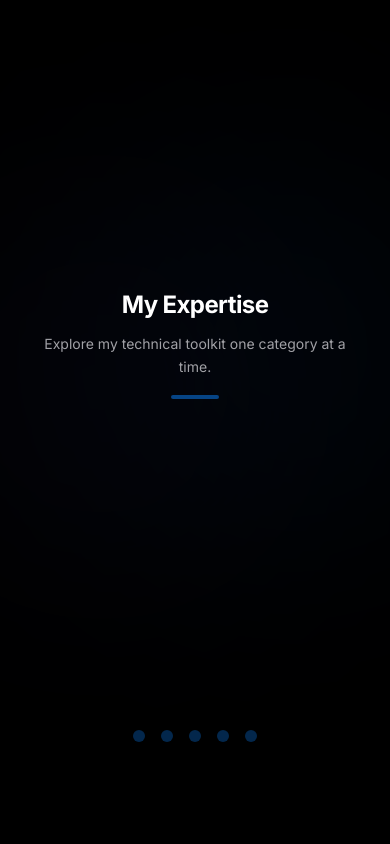
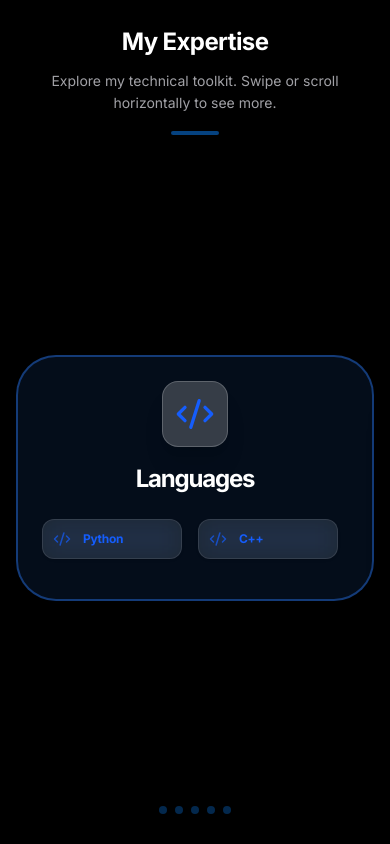
Before and after one commit to TheHKJ04/Portfolio, a React (Vite) app: page / in a window 390 px wide. Shown: the part 2080-2924 px from the top of the page. Built offline with nearby package versions, Linux system fonts and the light colour scheme.

Commit message:
Refactor HorizontalCertificates and HorizontalSkills
Refactor HorizontalCertificates and HorizontalSkills components for better responsiveness and scrolling functionality. Update layout and styles for improved user experience.

```diff
--- a/src/App.tsx
+++ b/src/App.tsx
@@ -4,6 +4,7 @@
  */
 
 import React, { useState, useEffect, useRef } from 'react';
+import { createPortal } from 'react-dom';
 import {
   Menu,
   X,
@@ -20,6 +21,7 @@ import {
   FileText,
   Send,
   ChevronRight,
+  ChevronLeft,
   User,
   Cpu,
   Database,
@@ -308,7 +310,7 @@ const ACHIEVEMENTS: Achievement[] = [
       title: "Dean's Top 10%",
       organization: "LPU",
       description: "Among the top performing students",
-      date: "Jan' 2026",
+      date: "Jan' 2026 - Present",
       icon: <GraduationCap size={32} />
     },
   {
@@ -708,12 +710,12 @@ const SkillCard = ({ name, icon }: { name: string; icon?: React.ReactNode }) =>
 );
 
 const SkillCategory = ({ title, icon, skills, colorClass }: { title: string, icon: React.ReactNode, skills: any[], colorClass: string }) => (
-  <div className="w-screen h-screen flex-shrink-0 flex items-center justify-center p-4 sm:p-8 lg:p-12">
+  <div className="w-screen min-h-[70vh] flex-shrink-0 flex items-center justify-center p-4 sm:p-8 lg:p-12 snap-center">
     <motion.div
       initial={{ opacity: 0, scale: 0.8 }}
       whileInView={{ opacity: 1, scale: 1 }}
       transition={{ duration: 0.6, type: "spring", bounce: 0.3 }}
-      className={`p-6 sm:p-10 lg:p-14 rounded-[2.5rem] sm:rounded-[3.5rem] backdrop-blur-3xl border-2 shadow-2xl w-full max-w-5xl flex flex-col items-center justify-center ${colorClass}`}
+      className={`p-6 sm:p-10 lg:p-14 rounded-[2.5rem] sm:rounded-[3.5rem] backdrop-blur-3xl border-2 shadow-2xl w-full max-w-5xl flex flex-col items-center justify-center ${colorClass} will-change-transform`}
     >
       <div className="mb-6 sm:mb-10 text-center">
         <motion.div
@@ -733,13 +735,16 @@ const SkillCategory = ({ title, icon, skills, colorClass }: { title: string, ico
           {title}
         </motion.h3>
       </div>
-      <div className="grid grid-cols-2 sm:grid-cols-3 lg:grid-cols-4 gap-2.5 sm:gap-4 w-full overflow-y-auto max-h-[50vh] pr-2 custom-scrollbar">
+
+      {/* Grid on desktop, Horizontal swipe on mobile */}
+      <div className="flex sm:grid sm:grid-cols-3 lg:grid-cols-4 gap-4 w-full overflow-x-auto sm:overflow-y-auto sm:max-h-[50vh] pb-4 sm:pb-0 sm:pr-2 custom-scrollbar snap-x snap-mandatory scrollbar-hide">
         {skills.map((skill, i) => (
           <motion.div
             key={skill.name}
             initial={{ opacity: 0, y: 10 }}
             whileInView={{ opacity: 1, y: 0 }}
             transition={{ delay: 0.4 + i * 0.05 }}
+            className="flex-shrink-0 w-[140px] sm:w-auto snap-center"
           >
             <SkillCard name={skill.name} icon={icon} />
           </motion.div>
@@ -750,44 +755,9 @@ const SkillCategory = ({ title, icon, skills, colorClass }: { title: string, ico
 );
 
 const HorizontalSkills = () => {
-  const targetRef = useRef<HTMLDivElement>(null);
-  const [windowWidth, setWindowWidth] = useState(window.innerWidth);
-
-  useEffect(() => {
-    const updateWidth = () => setWindowWidth(window.innerWidth);
-    window.addEventListener('resize', updateWidth);
-    return () => window.removeEventListener('resize', updateWidth);
-  }, []);
-
-  const { scrollYProgress } = useScroll({
-    target: targetRef,
-  });
-
-  // Heading animations: Moves up and fades out in the first 25% of scroll
-  const headingY = useTransform(scrollYProgress, [0, 0.25, 0.35], [0, 0, -250]);
-  const headingOpacity = useTransform(scrollYProgress, [0, 0.22, 0.3], [1, 1, 0]);
-  const headingScale = useTransform(scrollYProgress, [0, 0.25, 0.35], [1, 1, 0.8]);
-
-  // Horizontal movement:
-  // 0.00 - 0.25: Heading Intro (Categories off-screen)
-  // 0.25 - 0.35: Languages slide in
-  // 0.35 - 0.40: Languages stay
-  // 0.40 - 0.50: Libraries slide in
-  // 0.50 - 0.55: Libraries stay
-  // 0.55 - 0.65: Tools slide in
-  // 0.65 - 0.70: Tools stay
-  // 0.70 - 0.80: Databases slide in
-  // 0.80 - 0.85: Databases stay
-  // 0.85 - 0.95: Soft Skills slide in
-  // 0.95 - 1.00: Soft Skills stay
-  const xRaw = useTransform(
-    scrollYProgress,
-    [0, 0.25, 0.35, 0.40, 0.50, 0.55, 0.65, 0.70, 0.80, 0.85, 0.95, 1],
-    [windowWidth, windowWidth, 0, 0, -windowWidth, -windowWidth, -2 * windowWidth, -2 * windowWidth, -3 * windowWidth, -3 * windowWidth, -4 * windowWidth, -4 * windowWidth]
-  );
-
-  const x = useSpring(xRaw, { stiffness: 80, damping: 25, mass: 0.5 });
-  const containerOpacity = useTransform(scrollYProgress, [0.22, 0.28], [0, 1]);
+  const scrollRef = useRef<HTMLDivElement>(null);
+  const [canScrollLeft, setCanScrollLeft] = useState(false);
+  const [canScrollRight, setCanScrollRight] = useState(true);
 
   const categories = [
     { title: "Languages", icon: <Code2 />, skills: SKILLS.Languages, color: "bg-blue-500/10 border-blue-500/40 text-blue-600 dark:text-blue-300" },
@@ -797,27 +767,70 @@ const HorizontalSkills = () => {
     { title: "Soft Skills", icon: <Layout />, skills: SKILLS.nonTechnical, color: "bg-pink-500/10 border-pink-500/40 text-pink-600 dark:text-pink-300" },
   ];
 
+  const checkScroll = () => {
+    if (scrollRef.current) {
+      const { scrollLeft, scrollWidth, clientWidth } = scrollRef.current;
+      setCanScrollLeft(scrollLeft > 10);
+      setCanScrollRight(scrollLeft < scrollWidth - clientWidth - 10);
+    }
+  };
+
+  useEffect(() => {
+    const el = scrollRef.current;
+    if (el) {
+      el.addEventListener('scroll', checkScroll);
+      checkScroll();
+      return () => el.removeEventListener('scroll', checkScroll);
+    }
+  }, []);
+
+  const scroll = (direction: 'left' | 'right') => {
+    if (scrollRef.current) {
+      const { scrollLeft, scrollWidth, clientWidth } = scrollRef.current;
+      const scrollAmount = window.innerWidth * 0.8;
+
+      if (direction === 'right') {
+        if (scrollLeft + clientWidth >= scrollWidth - 10) {
+          scrollRef.current.scrollTo({ left: 0, behavior: 'smooth' });
+        } else {
+          scrollRef.current.scrollBy({ left: scrollAmount, behavior: 'smooth' });
+        }
+      } else {
+        if (scrollLeft <= 10) {
+          scrollRef.current.scrollTo({ left: scrollWidth, behavior: 'smooth' });
+        } else {
+          scrollRef.current.scrollBy({ left: -scrollAmount, behavior: 'smooth' });
+        }
+      }
+    }
+  };
+
   return (
-    <section ref={targetRef} className="relative h-[700vh] bg-portfolio-bg/10">
-      <div className="sticky top-0 h-screen flex flex-col justify-center overflow-hidden">
-        {/* Background Decorative Elements */}
-        <div className="absolute inset-0 pointer-events-none opacity-20">
-          <div className="absolute top-1/4 left-1/4 w-96 h-96 bg-portfolio-primary/20 rounded-full blur-[120px]" />
-          <div className="absolute bottom-1/4 right-1/4 w-96 h-96 bg-portfolio-secondary/20 rounded-full blur-[120px]" />
-        </div>
-
-        {/* Sticky Heading that moves up */}
-        <motion.div
-          style={{ y: headingY, opacity: headingOpacity, scale: headingScale }}
-          className="absolute inset-0 flex flex-col items-center justify-center z-20 pointer-events-none px-4"
+    <section id="skills" className="relative py-20 bg-portfolio-bg/10 overflow-hidden">
+      <div className="container mx-auto px-4 mb-12">
+        <SectionHeading title="My Expertise" subtitle="Explore my technical toolkit. Swipe or scroll horizontally to see more." />
+      </div>
+
+      <div className="relative group">
+        {/* Navigation Buttons - Always functional for circular scroll */}
+        <button
+          onClick={() => scroll('left')}
+          className="absolute left-4 top-1/2 -translate-y-1/2 z-40 p-4 rounded-full bg-white/10 backdrop-blur-md border border-white/20 text-portfolio-dark shadow-xl transition-all duration-300 hover:bg-portfolio-primary hover:text-white hidden md:flex items-center justify-center opacity-0 group-hover:opacity-100"
         >
-          <SectionHeading title="My Expertise" subtitle="Explore my technical toolkit one category at a time." />
-        </motion.div>
-
-        {/* Horizontal Categories container */}
-        <motion.div
-          style={{ x, opacity: containerOpacity }}
-          className="flex h-full items-center"
+          <ChevronLeft size={24} />
+        </button>
+
+        <button
+          onClick={() => scroll('right')}
+          className="absolute right-4 top-1/2 -translate-y-1/2 z-40 p-4 rounded-full bg-white/10 backdrop-blur-md border border-white/20 text-portfolio-dark shadow-xl transition-all duration-300 hover:bg-portfolio-primary hover:text-white hidden md:flex items-center justify-center opacity-0 group-hover:opacity-100"
+        >
+          <ChevronRight size={24} />
+        </button>
+
+        {/* Horizontal Scroll Container */}
+        <div
+          ref={scrollRef}
+          className="flex overflow-x-auto gap-0 snap-x snap-mandatory scrollbar-hide cursor-grab active:cursor-grabbing py-12 -my-12"
         >
           {categories.map((cat, i) => (
             <SkillCategory
@@ -828,27 +841,15 @@ const HorizontalSkills = () => {
               colorClass={cat.color}
             />
           ))}
-        </motion.div>
-
-        {/* Progress Dots */}
-        <div className="absolute bottom-12 left-1/2 -translate-x-1/2 flex gap-4 z-30">
-          {categories.map((_, i) => {
-            // Adjust range for progress dots
-            const start = 0.25 + (i * (0.75 / categories.length));
-            const end = 0.25 + ((i + 1) * (0.75 / categories.length));
-            const range = [start, (start + end) / 2, end];
-
-            const scale = useTransform(scrollYProgress, range, [1, 1.5, 1]);
-            const opacity = useTransform(scrollYProgress, range, [0.3, 1, 0.3]);
-
-            return (
-              <motion.div
-                key={i}
-                style={{ scale, opacity }}
-                className="w-3 h-3 rounded-full bg-portfolio-primary shadow-lg"
-              />
-            );
-          })}
+        </div>
+      </div>
+
+      {/* Swipe Indicator for Mobile */}
+      <div className="flex justify-center mt-8 md:hidden">
+        <div className="flex gap-2">
+          {categories.map((_, i) => (
+            <div key={i} className="w-2 h-2 rounded-full bg-portfolio-primary/30" />
+          ))}
         </div>
       </div>
     </section>
@@ -912,10 +913,13 @@ const CertificateCard = ({ cert, index }: { cert: Certificate, index: number })
       <div className="p-3 bg-portfolio-bg rounded-2xl text-portfolio-secondary group-hover:scale-110 transition-transform shrink-0">
         <Award size={24} />
       </div>
-      <div className="min-w-0">
+      <div className="min-w-0 flex-1">
         <h4 className="font-bold text-portfolio-dark mb-1 text-sm sm:text-base truncate">{cert.name}</h4>
         <p className="text-xs sm:text-sm text-portfolio-text mb-2 truncate">{cert.issuer}</p>
-        <span className="text-[10px] sm:text-xs font-bold text-portfolio-secondary">{cert.date}</span>
+        <div className="flex items-center justify-between">
+          <span className="text-[10px] sm:text-xs font-bold text-portfolio-secondary">{cert.date}</span>
+          <span className="text-[9px] font-bold uppercase tracking-widest text-portfolio-primary opacity-0 group-hover:opacity-100 transition-opacity">Hover to Preview</span>
+        </div>
       </div>
     </div>
   );
@@ -926,11 +930,16 @@ const CertificateCard = ({ cert, index }: { cert: Certificate, index: number })
         key={cert.name}
         initial={{ opacity: 0, scale: 0.9 }}
         whileInView={{ opacity: 1, scale: 1 }}
+        whileHover={{ scale: 1.05, y: 12, zIndex: 50 }}
         viewport={{ once: true }}
-        transition={{ delay: index * 0.1 }}
+        transition={{
+          delay: index * 0.1,
+          scale: { type: "spring", stiffness: 400, damping: 10 },
+          y: { type: "spring", stiffness: 400, damping: 10 }
+        }}
         onMouseEnter={() => setIsHovered(true)}
         onMouseLeave={() => setIsHovered(false)}
-        className={`p-5 sm:p-6 bg-portfolio-card/70 backdrop-blur-xl rounded-3xl border border-portfolio-border/50 hover:border-portfolio-secondary transition-all duration-500 group relative z-10 ${cert.link ? 'cursor-pointer' : ''}`}
+        className={`p-5 sm:p-6 bg-portfolio-card/70 backdrop-blur-xl rounded-3xl border border-portfolio-border/50 hover:border-portfolio-secondary transition-shadow duration-300 group relative z-10 shadow-lg hover:shadow-2xl ${cert.link ? 'cursor-pointer' : ''}`}
       >
         {cert.link ? (
           <a href={cert.link} target="_blank" rel="noopener noreferrer">
@@ -944,12 +953,11 @@ const CertificateCard = ({ cert, index }: { cert: Certificate, index: number })
       <AnimatePresence>
         {isHovered && cert.link && (
           <motion.div
-            initial={{ opacity: 0, y: 20, scale: 0.8, rotateX: -10 }}
-            animate={{ opacity: 1, y: -20, scale: 1, rotateX: 0 }}
-            exit={{ opacity: 0, y: 10, scale: 0.9, rotateX: -5 }}
+            initial={{ opacity: 0, y: -20, scale: 0.8 }}
+            animate={{ opacity: 1, y: 10, scale: 1 }}
+            exit={{ opacity: 0, y: 0, scale: 0.9 }}
             transition={{ type: "spring", stiffness: 300, damping: 20 }}
-            className="absolute bottom-full left-0 right-0 z-50 mb-4 h-64 sm:h-80 bg-portfolio-card rounded-3xl border-2 border-portfolio-secondary/30 shadow-2xl overflow-hidden pointer-events-none origin-bottom"
-            style={{ perspective: "1000px" }}
+            className="absolute top-full left-0 right-0 z-50 mt-4 h-64 sm:h-80 bg-portfolio-card rounded-3xl border-2 border-portfolio-secondary/30 shadow-2xl overflow-hidden origin-top"
           >
             <div className="absolute inset-0 bg-portfolio-bg/50 flex items-center justify-center">
               <div className="animate-spin rounded-full h-8 w-8 border-b-2 border-portfolio-secondary" />
@@ -968,6 +976,33 @@ const CertificateCard = ({ cert, index }: { cert: Certificate, index: number })
     </div>
   );
 };
+
+const AchievementContent = ({ ach }: { ach: Achievement }) => (
+  <>
+    <div className="flex items-center gap-4 mb-4">
+      <div className="w-12 h-12 sm:w-14 sm:h-14 gradient-bg text-white rounded-2xl flex items-center justify-center shrink-0 group-hover:rotate-12 transition-transform">
+        {ach.icon}
+      </div>
+      <div>
+        <span className="text-[10px] font-bold text-portfolio-primary bg-portfolio-primary/10 px-2 py-1 rounded-md uppercase tracking-wider inline-block mb-1">{ach.date}</span>
+        <h4 className="text-base sm:text-lg font-bold leading-tight">{ach.title}</h4>
+      </div>
+    </div>
+    {ach.organization && (
+      <p className="text-portfolio-primary text-xs sm:text-sm font-semibold mb-3">
+        {ach.organization}
+      </p>
+    )}
+    <p className="text-portfolio-text text-xs sm:text-sm leading-relaxed">
+      {ach.description}
+    </p>
+    {ach.link && (
+      <div className="mt-4 flex items-center gap-2 text-portfolio-primary font-bold text-[10px] sm:text-xs uppercase tracking-widest opacity-0 group-hover:opacity-100 transition-opacity">
+        View Profile <ChevronRight size={14} />
+      </div>
+    )}
+  </>
+);
 
 const InternshipCard = ({ internship }: { internship: Internship }) => (
   <motion.div
@@ -1116,6 +1151,94 @@ const ChatAssistant = ({ isOpen, setIsOpen }: { isOpen: boolean; setIsOpen: (ope
 };
 
 // --- Main App ---
+
+const HorizontalCertificates = () => {
+  const scrollRef = useRef<HTMLDivElement>(null);
+  const [canScrollLeft, setCanScrollLeft] = useState(false);
+  const [canScrollRight, setCanScrollRight] = useState(true);
+
+  const checkScroll = () => {
+    if (scrollRef.current) {
+      const { scrollLeft, scrollWidth, clientWidth } = scrollRef.current;
+      setCanScrollLeft(scrollLeft > 10);
+      setCanScrollRight(scrollLeft < scrollWidth - clientWidth - 10);
+    }
+  };
+
+  useEffect(() => {
+    const el = scrollRef.current;
+    if (el) {
+      el.addEventListener('scroll', checkScroll);
+      checkScroll();
+      return () => el.removeEventListener('scroll', checkScroll);
+    }
+  }, []);
+
+  const scroll = (direction: 'left' | 'right') => {
+    if (scrollRef.current) {
+      const { scrollLeft, scrollWidth, clientWidth } = scrollRef.current;
+      const scrollAmount = window.innerWidth * 0.8;
+
+      if (direction === 'right') {
+        if (scrollLeft + clientWidth >= scrollWidth - 10) {
+          scrollRef.current.scrollTo({ left: 0, behavior: 'smooth' });
+        } else {
+          scrollRef.current.scrollBy({ left: scrollAmount, behavior: 'smooth' });
+        }
+      } else {
+        if (scrollLeft <= 10) {
+          scrollRef.current.scrollTo({ left: scrollWidth, behavior: 'smooth' });
+        } else {
+          scrollRef.current.scrollBy({ left: -scrollAmount, behavior: 'smooth' });
+        }
+      }
+    }
+  };
+
+  return (
+    <section id="certificates" className="section-spacing relative bg-portfolio-bg/5">
+      <div className="max-w-7xl mx-auto px-4 sm:px-6 lg:px-8 relative z-10">
+        <SectionHeading title="Certificates" subtitle="Validating my skills through industry-recognized programs." />
+
+        <div className="relative group">
+          {/* Navigation Buttons - Always functional for circular scroll */}
+          <button
+            onClick={() => scroll('left')}
+            className="absolute left-0 top-1/2 -translate-y-1/2 z-40 p-3 rounded-full bg-white/10 backdrop-blur-md border border-white/20 text-portfolio-dark shadow-xl transition-all duration-300 hover:bg-portfolio-primary hover:text-white hidden md:flex items-center justify-center opacity-0 group-hover:opacity-100"
+          >
+            <ChevronLeft size={20} />
+          </button>
+
+          <button
+            onClick={() => scroll('right')}
+            className="absolute right-0 top-1/2 -translate-y-1/2 z-40 p-3 rounded-full bg-white/10 backdrop-blur-md border border-white/20 text-portfolio-dark shadow-xl transition-all duration-300 hover:bg-portfolio-primary hover:text-white hidden md:flex items-center justify-center opacity-0 group-hover:opacity-100"
+          >
+            <ChevronRight size={20} />
+          </button>
+
+          {/* Horizontal Scroll Container */}
+          <div
+            ref={scrollRef}
+            className="flex overflow-x-auto gap-6 pt-12 pb-[400px] -mt-12 -mb-[400px] snap-x snap-mandatory scrollbar-hide px-4 -mx-4"
+          >
+            {CERTIFICATES.map((cert, index) => (
+              <div key={cert.name} className="flex-shrink-0 w-[280px] sm:w-[350px] snap-center">
+                <CertificateCard cert={cert} index={index} />
+              </div>
+            ))}
+          </div>
+
+          {/* Swipe Indicator for Mobile */}
+          <div className="flex justify-center gap-2 mt-4 md:hidden">
+            {CERTIFICATES.map((_, i) => (
+              <div key={i} className="w-1.5 h-1.5 rounded-full bg-portfolio-primary/30" />
+            ))}
+          </div>
+        </div>
+      </div>
+    </section>
+  );
+};
 
 export default function App() {
   const [isChatOpen, setIsChatOpen] = useState(false);
@@ -1336,69 +1459,48 @@ export default function App() {
       </section>
 
       {/* Certificates Section */}
-      <section id="certificates" className="section-spacing relative">
-        <div className="max-w-7xl mx-auto px-4 sm:px-6 lg:px-8 relative z-10">
-          <SectionHeading title="Certificates" subtitle="Validating my skills through industry-recognized programs." />
-
-          <div className="grid sm:grid-cols-2 lg:grid-cols-3 gap-4 sm:gap-6">
-            {CERTIFICATES.map((cert, index) => (
-              <CertificateCard key={cert.name} cert={cert} index={index} />
-            ))}
-          </div>
-        </div>
-      </section>
+      <HorizontalCertificates />
 
       {/* Achievements Section */}
       <section id="achievements" className="section-spacing">
         <div className="max-w-7xl mx-auto px-4 sm:px-6 lg:px-8">
           <SectionHeading title="Key Achievements" subtitle="Recognition for hard work and dedication." />
 
-          <div className="grid sm:grid-cols-2 lg:grid-cols-3 gap-6 sm:gap-8">
-            {ACHIEVEMENTS.map((ach, index) => {
-              const CardContent = (
-                <>
-                  <div className="w-14 h-14 sm:w-16 sm:h-16 gradient-bg text-white rounded-2xl flex items-center justify-center mx-auto mb-6 group-hover:rotate-12 transition-transform">
-                    {ach.icon}
-                  </div>
-                  <div className="mb-2">
-                    <span className="text-[10px] font-bold text-portfolio-primary bg-portfolio-primary/10 px-2 py-1 rounded-md uppercase tracking-wider">{ach.date}</span>
-                  </div>
-                  <h4 className="text-lg sm:text-xl font-bold mb-1">{ach.title}</h4>
-                  {ach.organization && (
-                    <p className="text-portfolio-primary text-xs sm:text-sm font-semibold mb-3">
-                      {ach.organization}
-                    </p>
-                  )}
-                  <p className="text-portfolio-text text-xs sm:text-sm leading-relaxed">
-                    {ach.description}
-                  </p>
-                  {ach.link && (
-                    <div className="mt-4 flex items-center justify-center gap-2 text-portfolio-primary font-bold text-[10px] sm:text-xs uppercase tracking-widest opacity-0 group-hover:opacity-100 transition-opacity">
-                      View Profile <ChevronRight size={14} />
-                    </div>
-                  )}
-                </>
-              );
-
-              return (
+          <div className="max-w-4xl mx-auto relative">
+            {/* Timeline Vertical Line */}
+            <div className="absolute left-4 md:left-1/2 top-0 bottom-0 w-0.5 bg-portfolio-primary/20 -translate-x-1/2 hidden sm:block" />
+
+            <div className="space-y-12">
+              {ACHIEVEMENTS.map((ach, index) => (
                 <motion.div
                   key={ach.title}
-                  initial={{ opacity: 0, y: 20 }}
-                  whileInView={{ opacity: 1, y: 0 }}
+                  initial={{ opacity: 0, x: index % 2 === 0 ? -50 : 50 }}
+                  whileInView={{ opacity: 1, x: 0 }}
                   viewport={{ once: true }}
-                  transition={{ delay: index * 0.1 }}
-                  className="bg-portfolio-card/60 backdrop-blur-md p-6 sm:p-8 rounded-3xl border border-portfolio-border/50 card-shadow text-center group relative overflow-hidden"
+                  transition={{ duration: 0.6, delay: index * 0.1 }}
+                  className={`relative flex flex-col md:flex-row gap-8 ${index % 2 === 0 ? 'md:flex-row-reverse' : ''}`}
                 >
-                  {ach.link ? (
-                    <a href={ach.link} target="_blank" rel="noopener noreferrer" className="block h-full">
-                      {CardContent}
-                    </a>
-                  ) : (
-                    CardContent
-                  )}
+                  {/* Timeline Dot */}
+                  <div className="absolute left-4 md:left-1/2 top-10 w-5 h-5 bg-portfolio-primary rounded-full -translate-x-1/2 z-10 border-4 border-portfolio-bg hidden sm:block shadow-[0_0_15px_rgba(0,122,255,0.5)]" />
+
+                  <div className="md:w-1/2">
+                    <motion.div
+                      whileHover={{ y: -5 }}
+                      className="bg-portfolio-card/60 backdrop-blur-md p-6 sm:p-8 rounded-3xl border border-portfolio-border/50 card-shadow group relative overflow-hidden transition-all duration-300 hover:border-portfolio-primary"
+                    >
+                      {ach.link ? (
+                        <a href={ach.link} target="_blank" rel="noopener noreferrer" className="block">
+                          <AchievementContent ach={ach} />
+                        </a>
+                      ) : (
+                        <AchievementContent ach={ach} />
+                      )}
+                    </motion.div>
+                  </div>
+                  <div className="md:w-1/2" />
                 </motion.div>
-              );
-            })}
+              ))}
+            </div>
           </div>
         </div>
       </section>
```
